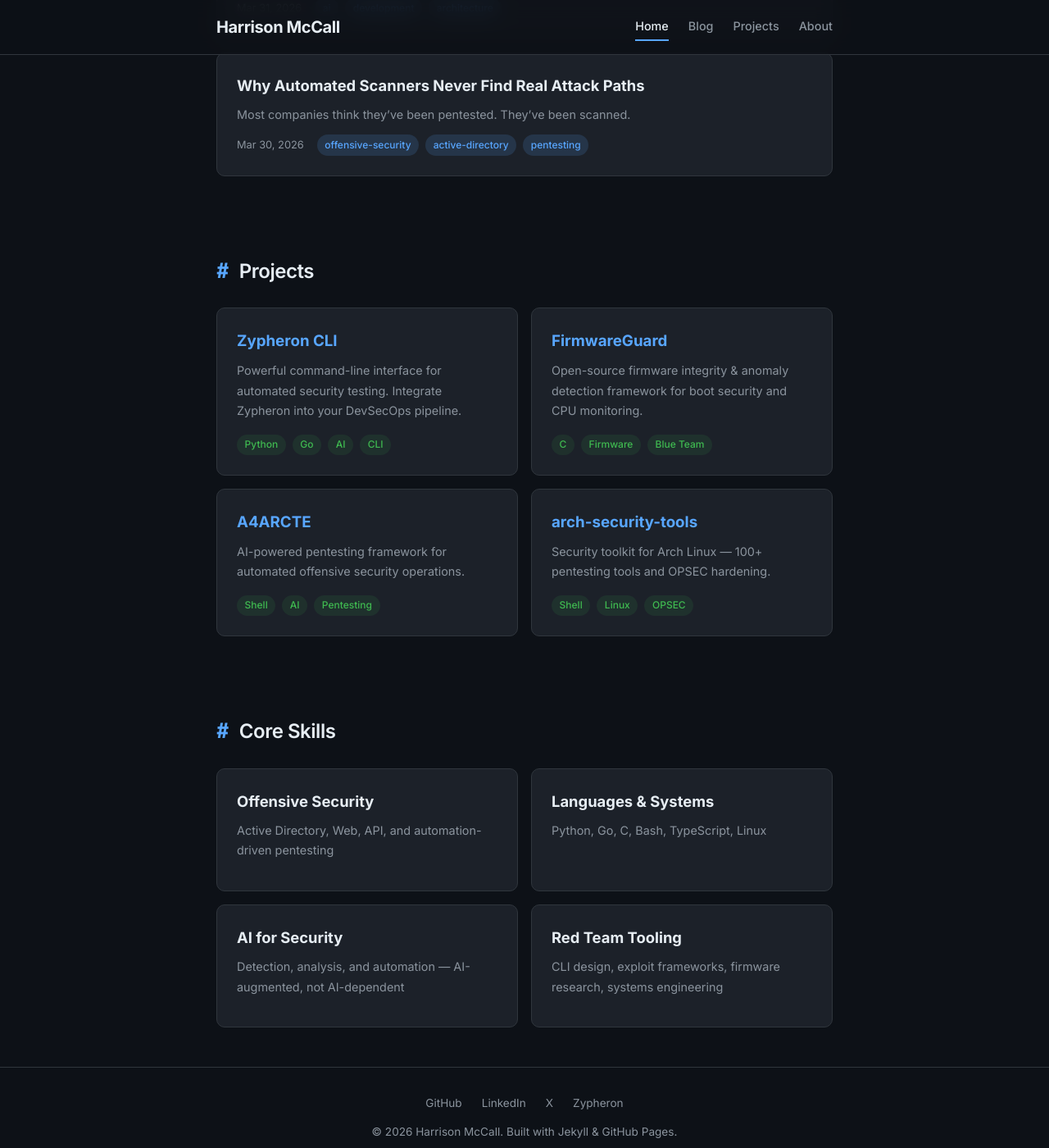
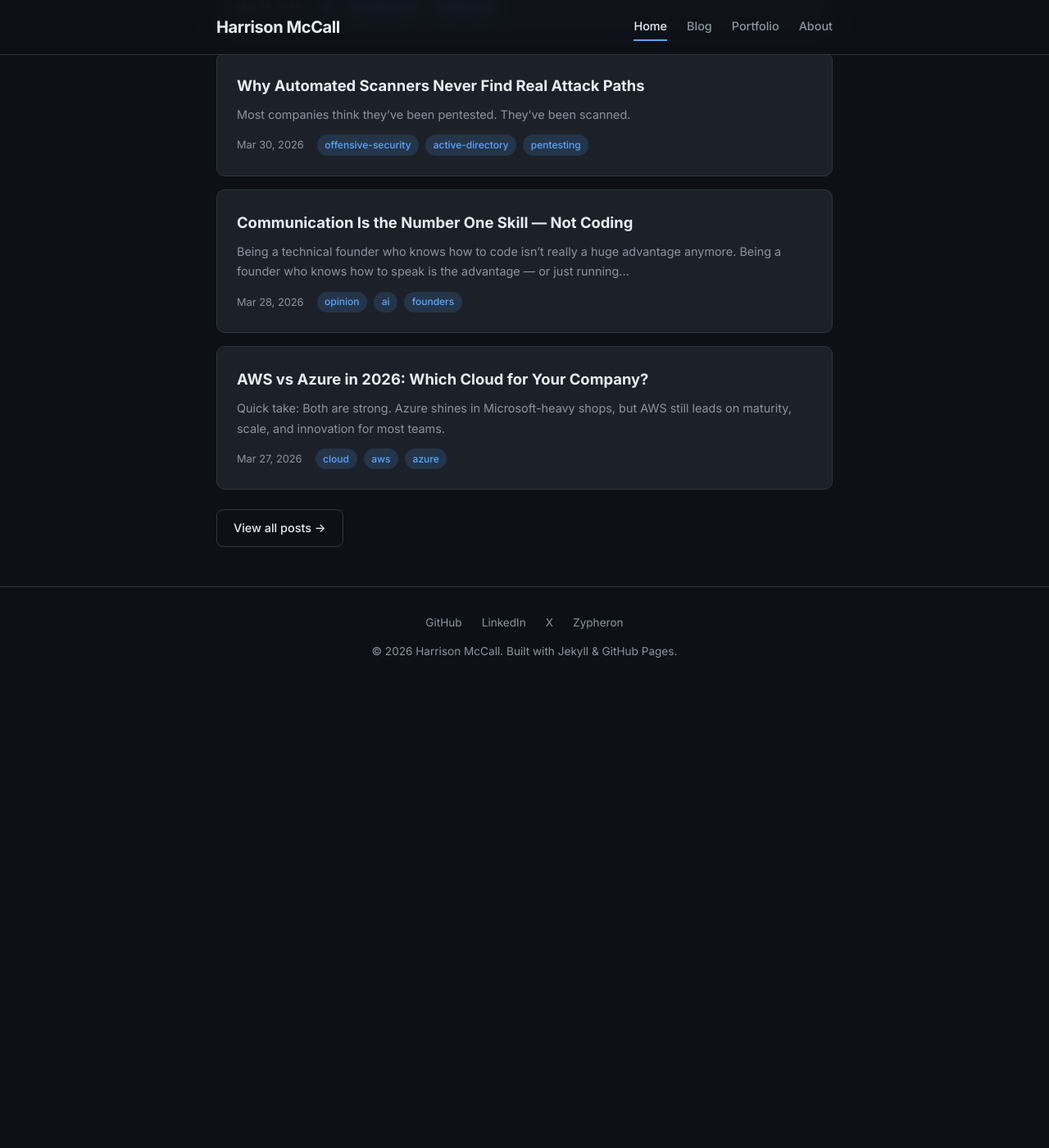
Before and after one commit to KKingZero/KKingZero.github.io, a Jekyll site: the page built from index.html, in a window 1280 px wide and 1400 px high, scrolled down 871 px. Shown: the whole window at 82% size. Built offline with Jekyll 4.4.1, drawn with Linux system fonts in a browser that asks for light colours; after the commit the page ends 1709 px from its top, so only the background shows below that.

Commit message:
Refocus as dedicated blog, link to harrisonmccall.com for portfolio

```diff
--- a/_includes/header.html
+++ b/_includes/header.html
@@ -4,7 +4,7 @@
     <div class="nav-links">
       <a href="{{ '/' | relative_url }}" {% if page.url == '/' %}class="active"{% endif %}>Home</a>
       <a href="{{ '/blog' | relative_url }}" {% if page.url contains '/blog' %}class="active"{% endif %}>Blog</a>
-      <a href="{{ '/projects' | relative_url }}" {% if page.url == '/projects/' %}class="active"{% endif %}>Projects</a>
+      <a href="https://harrisonmccall.com" target="_blank">Portfolio</a>
       <a href="{{ '/about' | relative_url }}" {% if page.url == '/about/' %}class="active"{% endif %}>About</a>
     </div>
   </nav>
--- a/about.html
+++ b/about.html
@@ -17,19 +17,10 @@ title: About
   <h2 class="section-title">What I'm Working On</h2>
   <ul>
     <li><strong>Zypheron Platform</strong> — AI-augmented pentesting platform with Active Directory support coming soon</li>
+    <li><strong>Zypheron Desktop</strong> — Desktop application for the Zypheron ecosystem (in development)</li>
     <li><strong>Erebus</strong> — AI-native C2 framework built for agent operators, not human terminals</li>
     <li><strong>Zypheron CLI</strong> — Open-source CLI for automated security testing, 30MB binary, no external AI dependencies</li>
     <li><strong>FirmwareGuard</strong> — Open-source firmware integrity and anomaly detection framework</li>
-    <li><strong>Cobra-AI</strong> — AI-driven pentesting toolkit</li>
-  </ul>
-
-  <h2 class="section-title">Core Skills</h2>
-  <ul>
-    <li><strong>Offensive Security</strong> — Active Directory, Web, API, and automation-driven pentesting</li>
-    <li><strong>Languages & Systems</strong> — Python, Go, C, Bash, TypeScript, Linux</li>
-    <li><strong>AI for Security</strong> — Detection, analysis, automation, LLM integration</li>
-    <li><strong>Red Team Tooling</strong> — C2 frameworks, exploit development, CLI design, firmware research</li>
-    <li><strong>Cloud</strong> — AWS, Azure, infrastructure security</li>
   </ul>
 
   <h2 class="section-title">Philosophy</h2>
@@ -42,16 +33,15 @@ title: About
 
   <p>The current generation of AI security tools is mostly wrappers. Take existing tools, add an AI layer, call it innovation. That's not what I'm building. I'm rebuilding from scratch — because the architecture of offensive tooling was designed for humans at terminals, and that assumption is about to become obsolete.</p>
 
-  <h2 class="section-title">Background</h2>
-  <p>I come from the intersection of offensive security and software engineering. I think the most important skill in tech isn't coding anymore — it's communication. The ability to articulate problems, direct AI agents, and think strategically about systems matters more than memorizing syntax.</p>
-
-  <p>I write about security, AI, architecture decisions, and the future of offensive tooling on this blog and on <a href="https://x.com/LeadHead0">X</a>.</p>
+  <h2 class="section-title">This Blog</h2>
+  <p>This is where I write about security, AI, architecture decisions, and the future of offensive tooling. For my full portfolio and project pages, visit <a href="https://harrisonmccall.com">harrisonmccall.com</a>.</p>
 
   <h2 class="section-title">Connect</h2>
   <p>
+    <a href="https://harrisonmccall.com" class="btn btn-primary">Main Site</a>
     <a href="https://github.com/KKingZero" class="btn btn-outline">GitHub</a>
     <a href="https://linkedin.com/in/harrison-mccall-07b645331/" class="btn btn-outline">LinkedIn</a>
-    <a href="https://x.com/LeadHead0" class="btn btn-outline">X / Twitter</a>
+    <a href="https://x.com/LeadHead0" class="btn btn-outline">X</a>
     <a href="https://zypheron.net" class="btn btn-outline">Zypheron</a>
     <a href="mailto:2StarX@protonmail.com" class="btn btn-outline">Email</a>
   </p>
--- a/index.html
+++ b/index.html
@@ -8,8 +8,8 @@ title: Home
   <p>Offensive Security & Secure Systems Engineer. Founder of <strong>Zypheron</strong> — building automated red-team & AI-driven security tooling.</p>
   <div class="hero-links">
     <a href="{{ '/blog' | relative_url }}" class="btn btn-primary">Read the blog</a>
+    <a href="https://harrisonmccall.com" class="btn btn-outline">Main Site</a>
     <a href="https://github.com/KKingZero" class="btn btn-outline">GitHub</a>
-    <a href="https://zypheron.net" class="btn btn-outline">Zypheron</a>
     <a href="https://linkedin.com/in/harrison-mccall-07b645331/" class="btn btn-outline">LinkedIn</a>
     <a href="https://x.com/LeadHead0" class="btn btn-outline">X</a>
   </div>
@@ -18,7 +18,7 @@ title: Home
 <section class="section">
   <h2 class="section-title">Latest Posts</h2>
   <div class="post-list">
-    {% for post in site.posts limit:3 %}
+    {% for post in site.posts limit:5 %}
     <div class="post-card">
       <h3><a href="{{ post.url | relative_url }}">{{ post.title }}</a></h3>
       <p>{{ post.excerpt | strip_html | truncatewords: 30 }}</p>
@@ -35,69 +35,7 @@ title: Home
     </div>
     {% endfor %}
   </div>
-</section>
-
-<section class="section">
-  <h2 class="section-title">Projects</h2>
-  <div class="project-grid">
-    <div class="project-card">
-      <h3><a href="https://github.com/KKingZero/Zypheron-CLI">Zypheron CLI</a></h3>
-      <p>Powerful command-line interface for automated security testing. Integrate Zypheron into your DevSecOps pipeline.</p>
-      <div class="project-tech">
-        <span class="tech-tag">Python</span>
-        <span class="tech-tag">Go</span>
-        <span class="tech-tag">AI</span>
-        <span class="tech-tag">CLI</span>
-      </div>
-    </div>
-    <div class="project-card">
-      <h3><a href="https://github.com/KKingZero/FirmwareGuard">FirmwareGuard</a></h3>
-      <p>Open-source firmware integrity & anomaly detection framework for boot security and CPU monitoring.</p>
-      <div class="project-tech">
-        <span class="tech-tag">C</span>
-        <span class="tech-tag">Firmware</span>
-        <span class="tech-tag">Blue Team</span>
-      </div>
-    </div>
-    <div class="project-card">
-      <h3><a href="https://github.com/KKingZero/A4ARCTE">A4ARCTE</a></h3>
-      <p>AI-powered pentesting framework for automated offensive security operations.</p>
-      <div class="project-tech">
-        <span class="tech-tag">Shell</span>
-        <span class="tech-tag">AI</span>
-        <span class="tech-tag">Pentesting</span>
-      </div>
-    </div>
-    <div class="project-card">
-      <h3><a href="https://github.com/KKingZero/arch-security-tools">arch-security-tools</a></h3>
-      <p>Security toolkit for Arch Linux — 100+ pentesting tools and OPSEC hardening.</p>
-      <div class="project-tech">
-        <span class="tech-tag">Shell</span>
-        <span class="tech-tag">Linux</span>
-        <span class="tech-tag">OPSEC</span>
-      </div>
-    </div>
+  <div style="margin-top: 1.5rem;">
+    <a href="{{ '/blog' | relative_url }}" class="btn btn-outline">View all posts &rarr;</a>
   </div>
 </section>
-
-<section class="section">
-  <h2 class="section-title">Core Skills</h2>
-  <div class="skills-grid">
-    <div class="post-card">
-      <h3>Offensive Security</h3>
-      <p>Active Directory, Web, API, and automation-driven pentesting</p>
-    </div>
-    <div class="post-card">
-      <h3>Languages & Systems</h3>
-      <p>Python, Go, C, Bash, TypeScript, Linux</p>
-    </div>
-    <div class="post-card">
-      <h3>AI for Security</h3>
-      <p>Detection, analysis, and automation — AI-augmented, not AI-dependent</p>
-    </div>
-    <div class="post-card">
-      <h3>Red Team Tooling</h3>
-      <p>CLI design, exploit frameworks, firmware research, systems engineering</p>
-    </div>
-  </div>
-</section>
```
Also changed, not shown: projects.html (deleted, +0 -76 lines).
